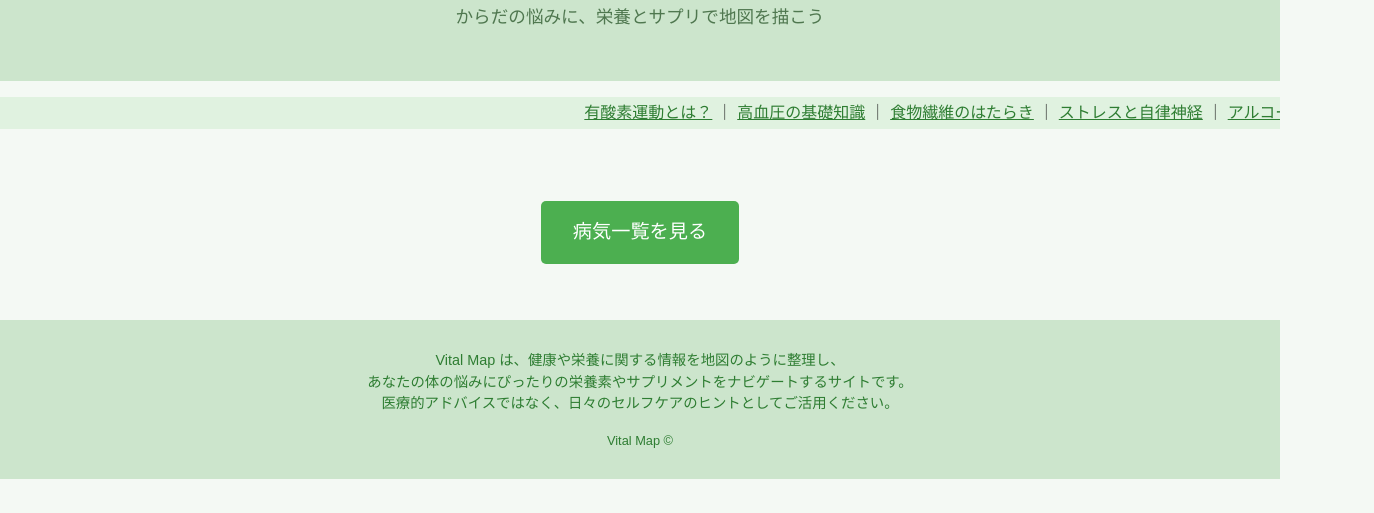
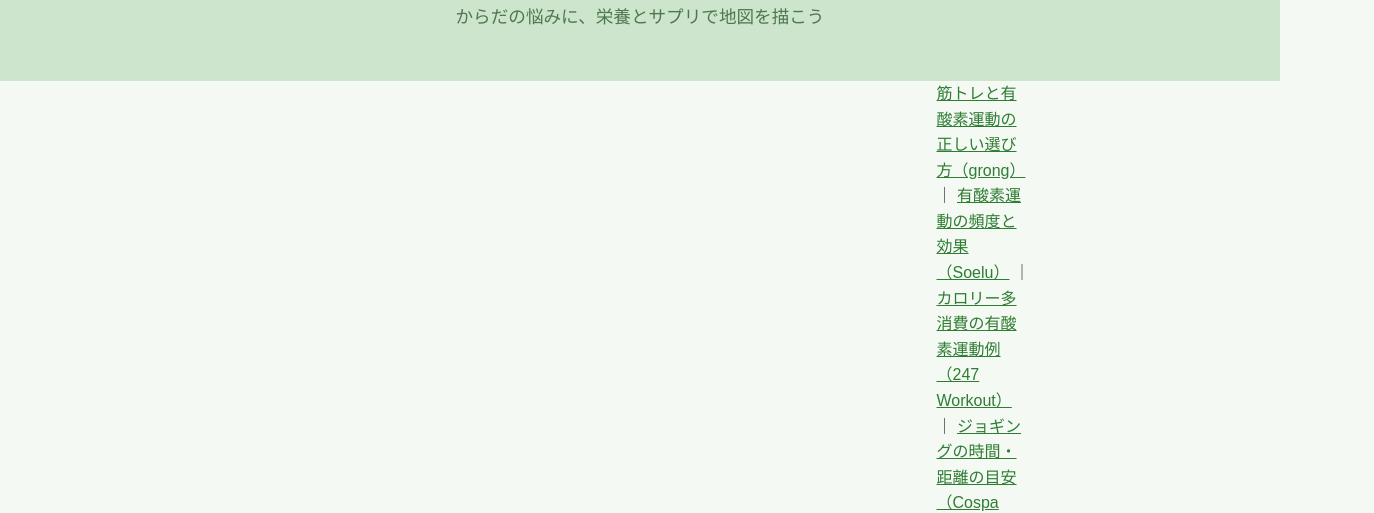
Before and after one commit to msktty/vital-map, a plain HTML site: page index.html in a window 1280 px wide. Shown: the part 294-807 px from the top of the page, 1374 px wide, since content can reach past the window. Drawn offline with Linux system fonts and the light colour scheme.

Commit message:
Update index.html

```diff
--- a/index.html
+++ b/index.html
@@ -13,18 +13,14 @@
   <p class="subtitle">からだの悩みに、栄養とサプリで地図を描こう</p>
 </header>
 
-  <section class="ticker-container">
-    <div class="ticker">
-  <a href="https://www.e-healthnet.mhlw.go.jp/information/dictionary/exercise/ys-001.html" target="_blank">有酸素運動とは？</a> ｜
-  <a href="https://www.e-healthnet.mhlw.go.jp/information/dictionary/heart/yk-004.html" target="_blank">高血圧の基礎知識</a> ｜
-  <a href="https://www.e-healthnet.mhlw.go.jp/information/dictionary/food/ye-017.html" target="_blank">食物繊維のはたらき</a> ｜
-  <a href="https://www.e-healthnet.mhlw.go.jp/information/dictionary/mental/ym-003.html" target="_blank">ストレスと自律神経</a> ｜
-  <a href="https://www.e-healthnet.mhlw.go.jp/information/dictionary/alcohol/ya-003.html" target="_blank">アルコールの影響</a> ｜
-  <a href="https://www.e-healthnet.mhlw.go.jp/information/dictionary/mental/ym-004.html" target="_blank">うつ病のサイン</a> ｜
-  <a href="https://www.e-healthnet.mhlw.go.jp/information/dictionary/diabetes/yd-001.html" target="_blank">糖尿病ってどんな病気？</a> ｜
-  <a href="https://www.e-healthnet.mhlw.go.jp/information/dictionary/kidney/yn-001.html" target="_blank">腎臓の役割</a> ｜
-  <a href="https://www.e-healthnet.mhlw.go.jp/information/dictionary/lipid/yt-002.html" target="_blank">中性脂肪とは？</a> ｜
-  <a href="https://www.e-healthnet.mhlw.go.jp/information/dictionary/obesity/yo-001.html" target="_blank">肥満の定義と判定</a>
+  <div class="ticker">
+  <a href="https://grong.jp/magazine/diet-muscle-training-cardio-exercise/" target="_blank">筋トレと有酸素運動の正しい選び方（grong）</a> ｜
+  <a href="https://soelu.com/articles/?p=3226" target="_blank">有酸素運動の頻度と効果（Soelu）</a> ｜
+  <a href="https://247-workout.jp/article/diet/9773/" target="_blank">カロリー多消費の有酸素運動例（247 Workout）</a> ｜
+  <a href="https://www.cospa-wellness.co.jp/cospa/labo/training/8333.html" target="_blank">ジョギングの時間・距離の目安（Cospa Wellness）</a> ｜
+  <a href="https://vitamina.aeon-allianz.co.jp/article/page090.html" target="_blank">筋トレの健康効果と弊害（Vitamina）</a> ｜
+  <a href="https://www.millionfitness.biz/article210215/" target="_blank">有酸素vs無酸素運動（Million Fitness）</a> ｜
+  <a href="https://column.asken.jp/purpose/purpose-16104/" target="_blank">ダイエットに適した季節はいつ？（Asken）</a>
 </div>
   </section>
 
```
